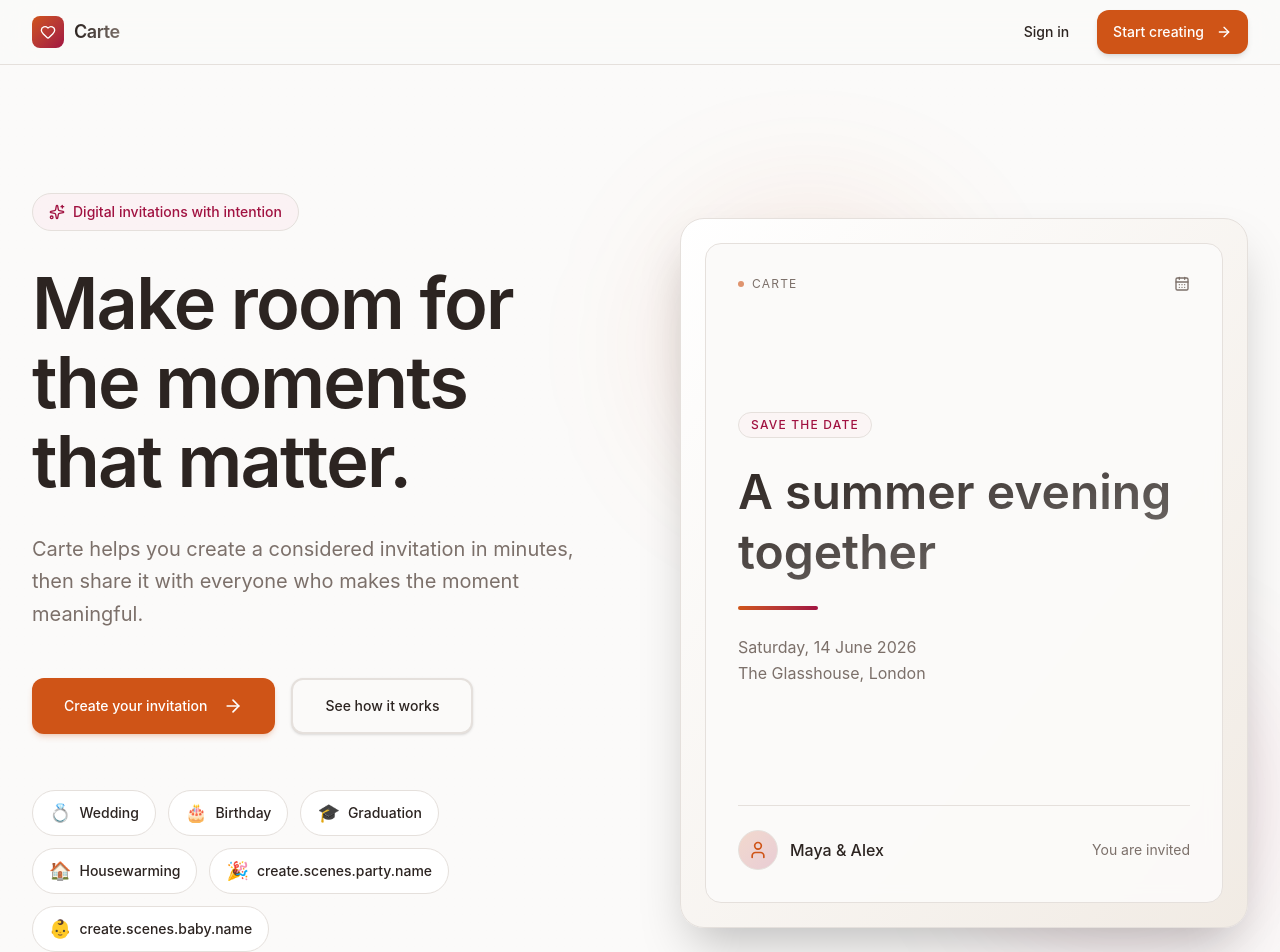
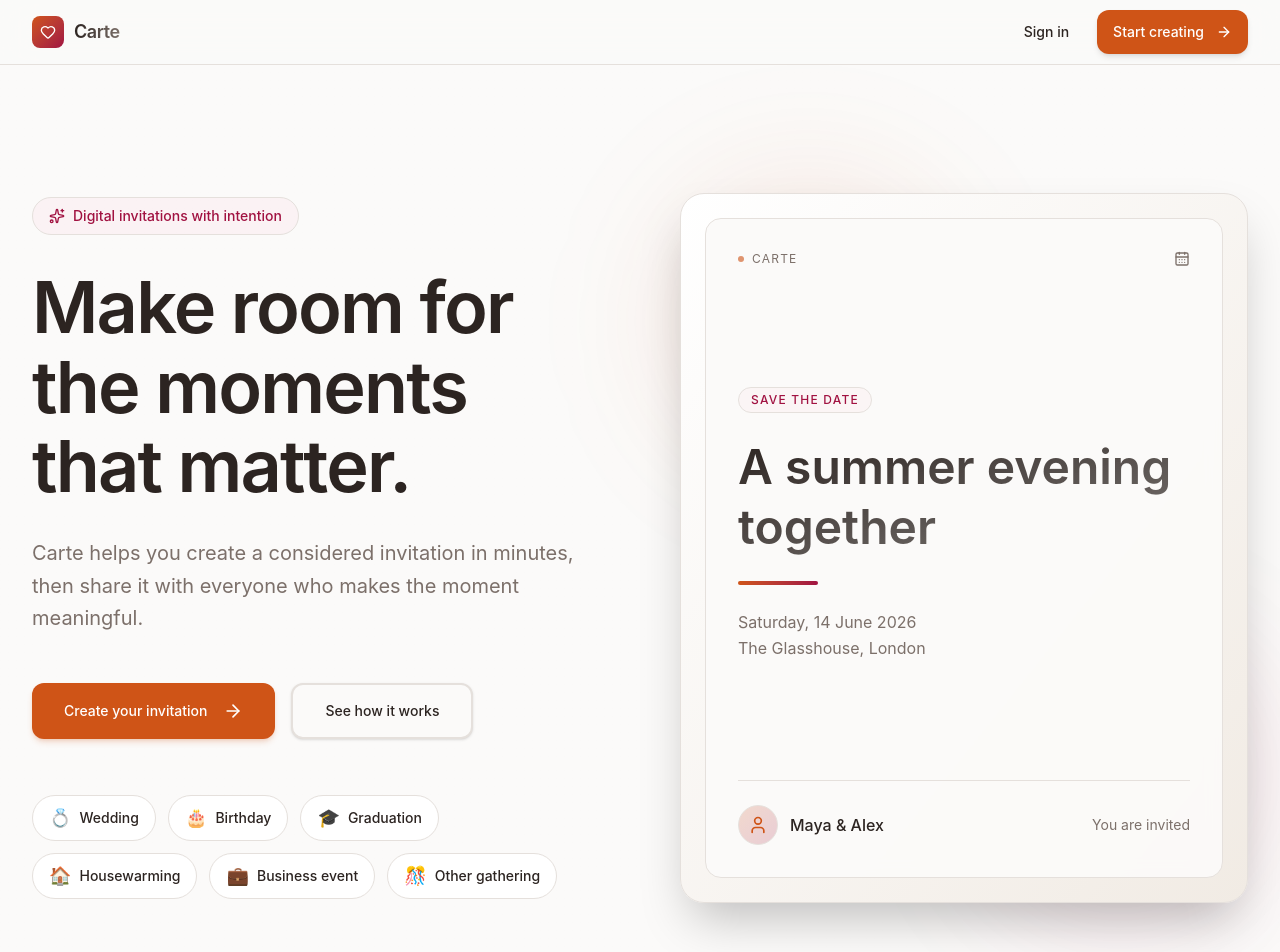
Before and after one commit to 0x90000/carte, a Next.js app: page / in a window 1280 px wide. Shown: the top 952 px of the page. Built offline with nearby package versions, Linux system fonts and the light colour scheme; no server answers.

Commit message:
fix: correct home occasion translations

```diff
--- a/app/page.tsx
+++ b/app/page.tsx
@@ -33,8 +33,8 @@ const occasions = [
   { emoji: "🎂", key: "birthday" },
   { emoji: "🎓", key: "graduation" },
   { emoji: "🏠", key: "housewarming" },
-  { emoji: "🎉", key: "party" },
-  { emoji: "👶", key: "baby" },
+  { emoji: "💼", key: "business" },
+  { emoji: "🎊", key: "other" },
 ];
 
 export default async function Home() {
```
Also changed, not shown: 3 other files (tests, documents, lock files or other folders).
